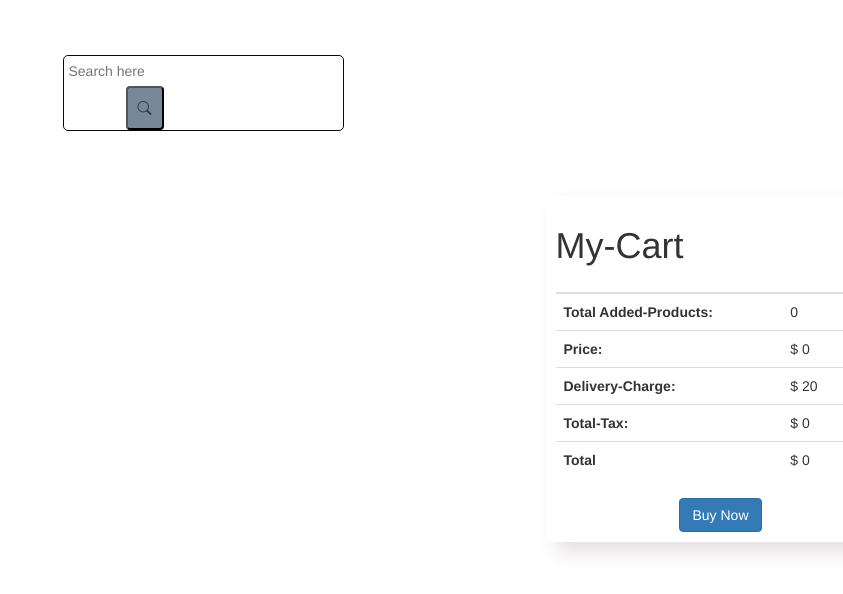
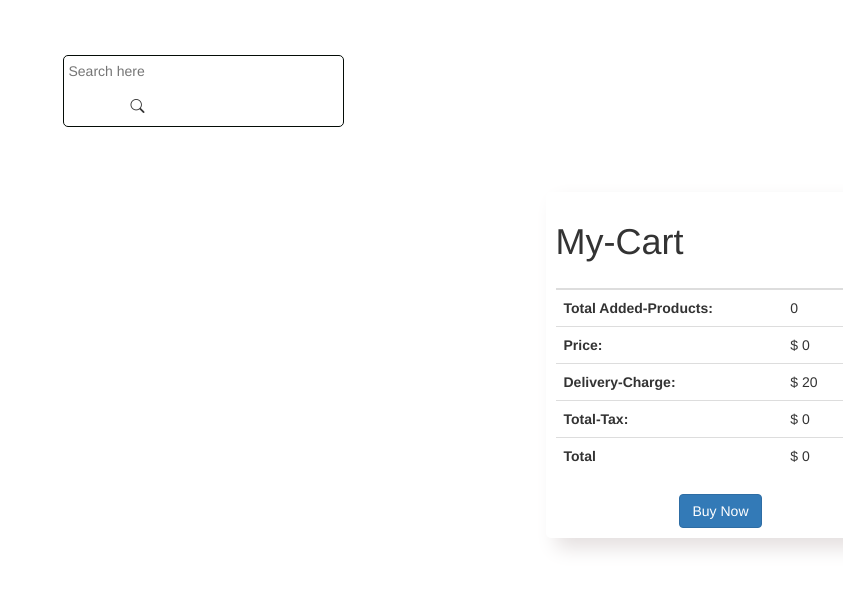
Before and after one commit to webmamun25/Ranga-store, a plain HTML site: page index.html in a window 1280 px wide. Shown: the whole page, without its empty margins (437-1280 px from the left). Drawn offline with nearby package versions, Linux system fonts and the light colour scheme; no server answers.

Commit message:
search setting

```diff
--- a/css/style.css
+++ b/css/style.css
@@ -25,9 +25,9 @@ body {
 
 .search-button {
   padding: 10px 10px;
-  background:lightslategray;
-  border-radius:4px ;
-  margin-left: 62px;
+  background:transparent;
+  border:none;
+  margin-left: 57px;
 }
 /* end search box */
 
```
